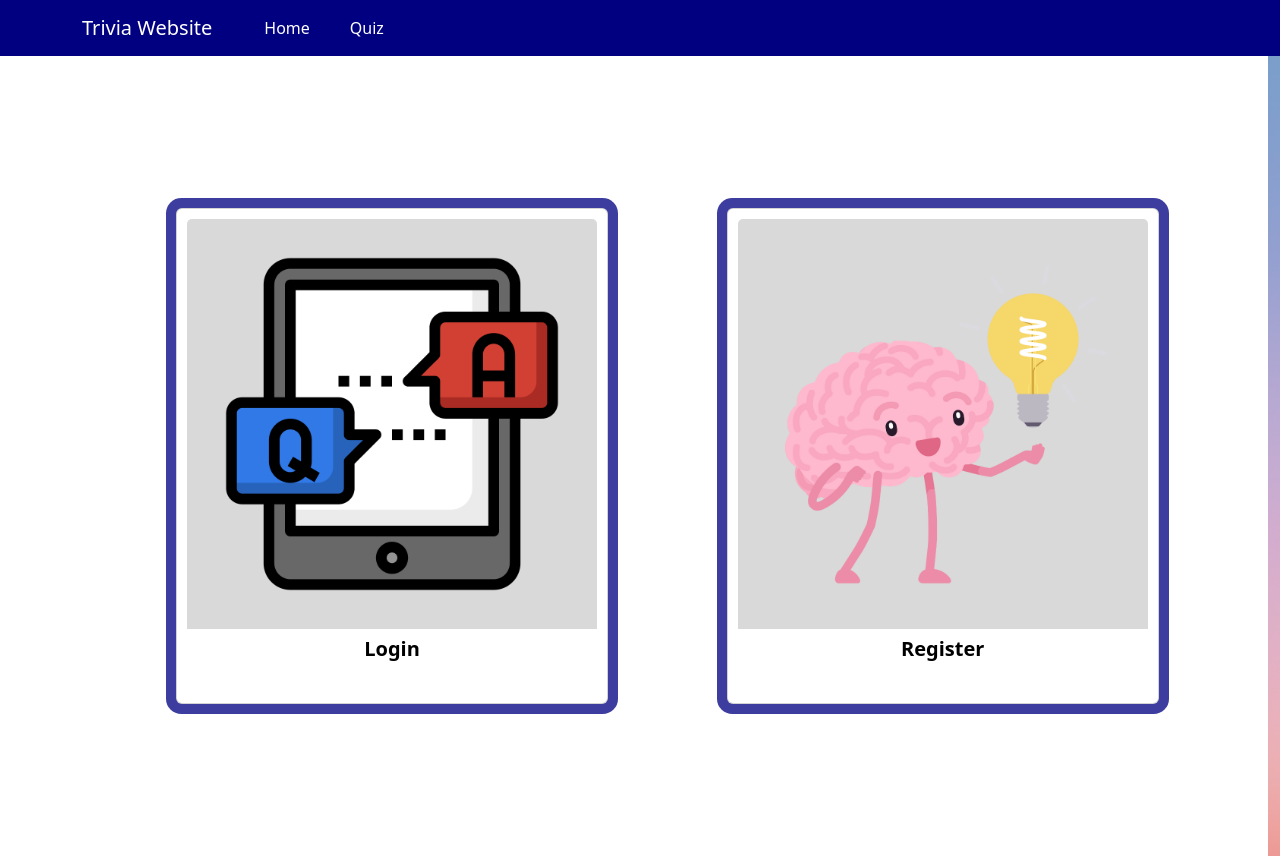
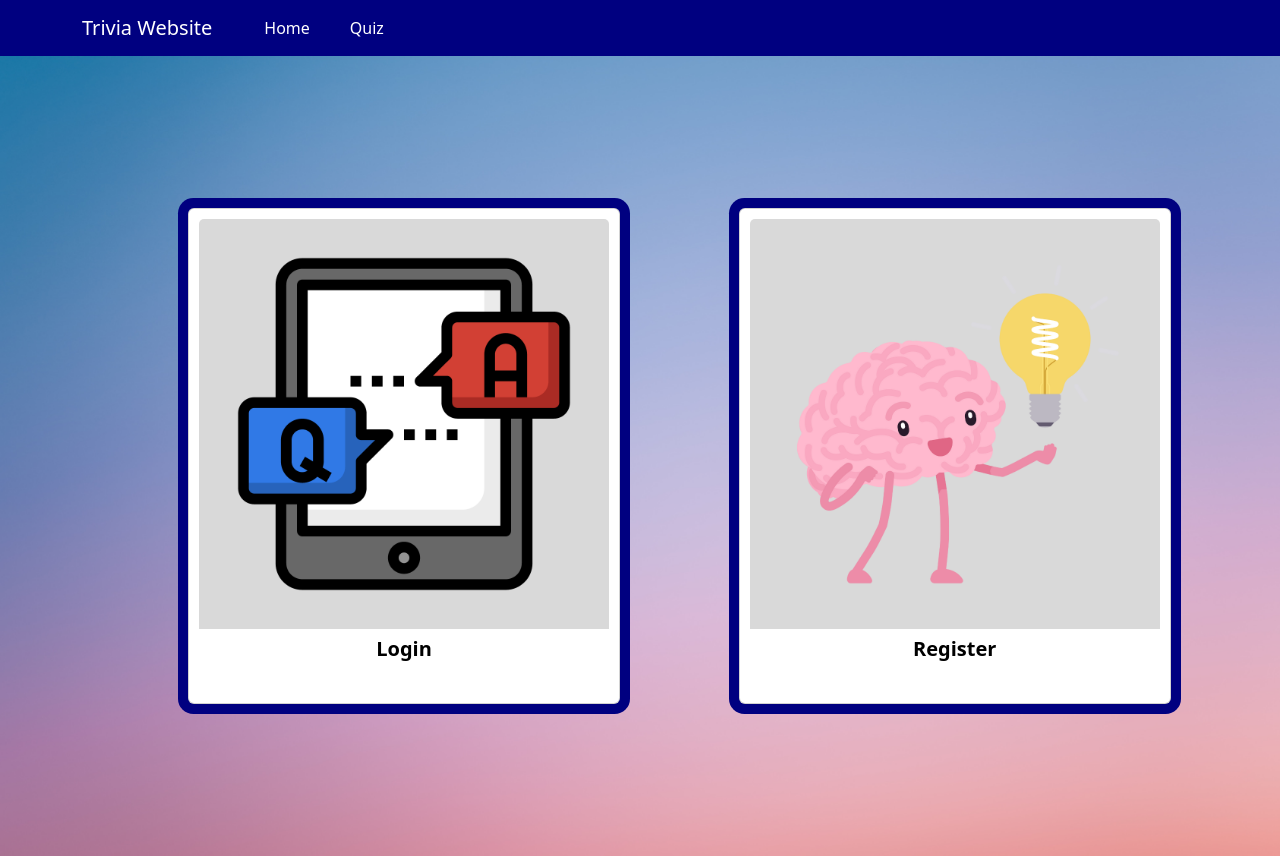
Before and after one commit to RapiddShadow/CS545---HCI-Project, a React (Create React App) app in the folder client/: page / in a window 1280 px wide. Built offline with nearby package versions, Linux system fonts and the light colour scheme.

Commit message:
homepage fixed. some css

```diff
--- a/client/src/App.css
+++ b/client/src/App.css
@@ -743,7 +743,7 @@ a.buy-btn:focus {
   border-radius: 10px; /* Rounded corners for the outer border */
   box-shadow:
     inset 0 0 0 5px #ffffff, /* Inner border (5px thick) */
-    0 0 0 10px rgb(61, 61, 159); /* Outer border (10px thick) */
+    0 0 0 10px navy; /* Outer border (10px thick) */
   background-color: navy; /* Set the background color to navy */
 }
 
--- a/client/src/components/Home.js
+++ b/client/src/components/Home.js
@@ -9,8 +9,8 @@ function Home({ title }) {
   }, [title]);
 
   return(
-  <div className="row justify-content-center" id='home'  >
-      <div className="col-md-10" style={{ height: '100vh', display: 'flex', justifyContent: 'center', alignItems: 'center' }}>
+  <div className="row justify-content-center" >
+      <div className="col-md-10" style={{ height: '100vh',display: 'flex', justifyContent: 'center', alignItems: 'center' , backgroundColor: "transparent"}}>
                   <div className="d-flex">
                       <div className="col-md-6 mx-auto"> {/* Use mx-auto to center the column */}
                         <div className="d-block" style={{ position: 'relative' }}>
```
